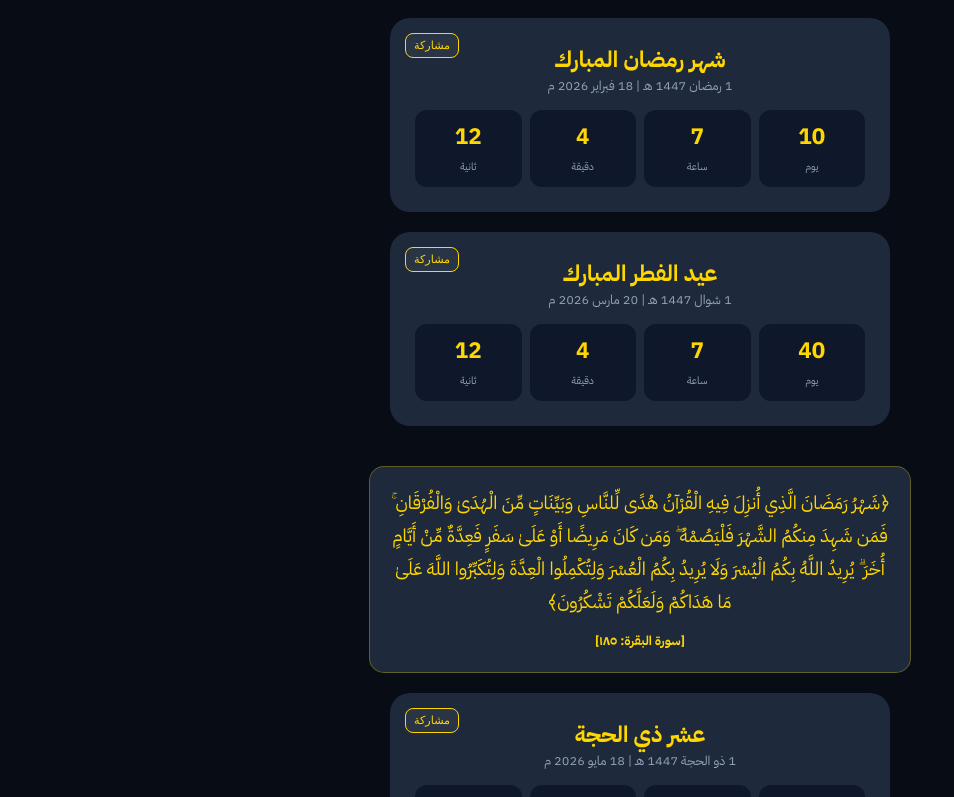
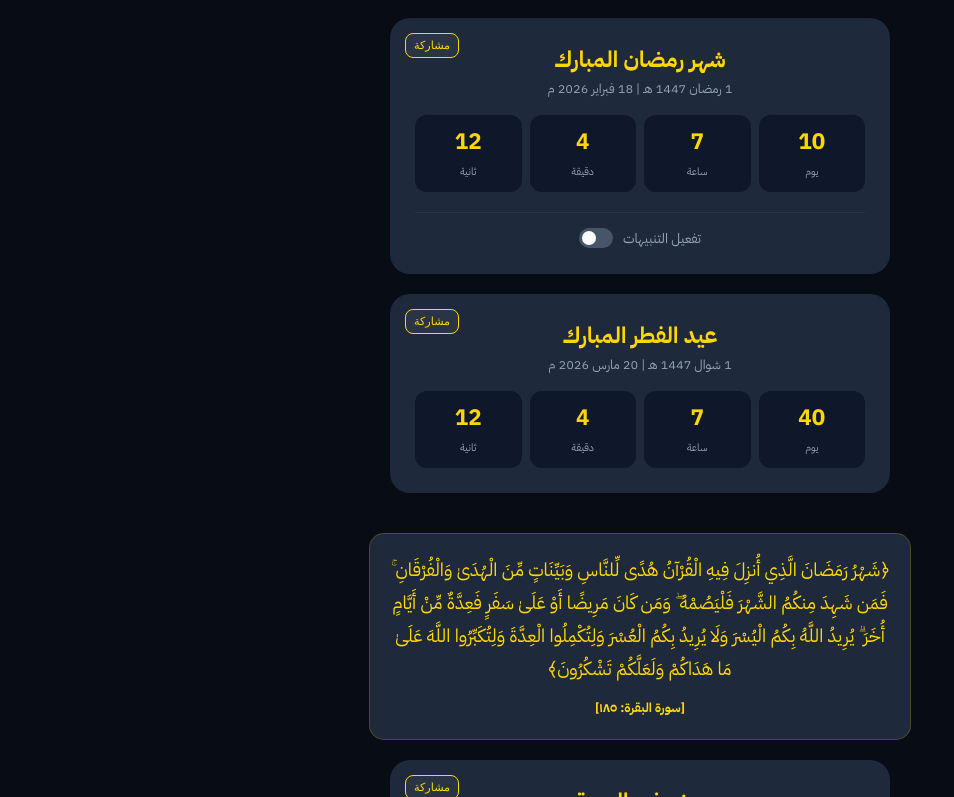
Before and after one commit to sdkd2039/residual, a plain HTML site: page index.html in a window 1280 px wide. Shown: the part 155-952 px from the top of the page, without its empty margins (0-954 px from the left). Drawn offline with Linux system fonts and the light colour scheme.

Commit message:
Add notification toggle and update event dates

```diff
--- a/index.html
+++ b/index.html
@@ -23,14 +23,23 @@
         .share-mini { position: absolute; top: 15px; left: 15px; background: rgba(255,255,255,0.05); border: 1px solid var(--accent); color: var(--accent); padding: 5px 8px; border-radius: 8px; cursor: pointer; font-size: 0.7rem; }
         html[dir="ltr"] .share-mini { left: auto; right: 15px; }
         .event-title { color: var(--accent); font-size: 1.4rem; font-weight: bold; }
-        .event-date { color: var(--text-muted); font-size: 0.8rem; margin-bottom: 15px; display: block; }
         .timer-grid { display: flex; justify-content: space-between; gap: 8px; margin-top: 15px; }
         .box { background: var(--box-bg); padding: 10px 5px; border-radius: 12px; flex: 1; }
         .num { display: block; font-size: 1.4rem; color: var(--accent); font-weight: bold; }
         .label { font-size: 0.65rem; color: var(--text-muted); }
-        .verse-box { background: var(--bg-card); padding: 20px; border-radius: 15px; max-width: 500px; text-align: center; line-height: 1.8; margin: 20px 0; border: 1px solid rgba(255, 215, 0, 0.3); }
-        .quran-text { display: block; font-size: 1.15rem; color: var(--accent); margin-bottom: 10px; direction: rtl !important; font-weight: 500; }
-        .translation-text { display: block; font-size: 0.85rem; color: var(--text-muted); font-style: italic; margin-top: 8px; }
+        .notify-row { margin-top: 20px; display: flex; align-items: center; justify-content: center; gap: 10px; font-size: 0.85rem; color: var(--text-muted); border-top: 1px solid rgba(255,255,255,0.05); padding-top: 15px; }
+
+        /* زر الإشعارات Switch */
+        .switch { position: relative; display: inline-block; width: 34px; height: 20px; }
+        .switch input { opacity: 0; width: 0; height: 0; }
+        .slider { position: absolute; cursor: pointer; top: 0; left: 0; right: 0; bottom: 0; background-color: #475569; transition: .4s; border-radius: 34px; }
+        .slider:before { position: absolute; content: ""; height: 14px; width: 14px; left: 3px; bottom: 3px; background-color: white; transition: .4s; border-radius: 50%; }
+        input:checked + .slider { background-color: var(--accent); }
+        input:checked + .slider:before { transform: translateX(14px); }
+
+        .verse-box { background: var(--bg-card); padding: 20px; border-radius: 15px; max-width: 500px; text-align: center; line-height: 1.8; margin: 20px 0; border: 1px solid rgba(255, 215, 0, 0.2); }
+        .quran-text { display: block; font-size: 1.15rem; color: var(--accent); direction: rtl !important; }
+        .translation-text { display: block; font-size: 0.85rem; color: var(--text-muted); font-style: italic; margin-top: 10px; }
         .verse-ref { display: block; margin-top: 10px; font-weight: bold; color: var(--accent); font-size: 0.8rem; }
     </style>
 </head>
@@ -46,19 +55,23 @@
     <div class="card">
         <button class="share-mini" onclick="doShare(0)" data-i18n="share">مشاركة</button>
         <div class="event-title" data-i18n="ramadan-title"></div>
-        <span class="event-date" data-i18n="ramadan-date"></span>
+        <span style="font-size: 0.8rem; color: var(--text-muted);" data-i18n="ramadan-date"></span>
         <div class="timer-grid">
             <div class="box"><span class="num" id="d1">0</span><span class="label" data-i18n="days"></span></div>
             <div class="box"><span class="num" id="h1">0</span><span class="label" data-i18n="hours"></span></div>
             <div class="box"><span class="num" id="m1">0</span><span class="label" data-i18n="mins"></span></div>
             <div class="box"><span class="num" id="s1">0</span><span class="label" data-i18n="secs"></span></div>
         </div>
+        <div class="notify-row">
+            <span data-i18n="notify">تفعيل التنبيهات</span>
+            <label class="switch"><input type="checkbox" onclick="toggleNotif()"><span class="slider"></span></label>
+        </div>
     </div>
 
     <div class="card">
         <button class="share-mini" onclick="doShare(1)" data-i18n="share">مشاركة</button>
         <div class="event-title" data-i18n="eid1-title"></div>
-        <span class="event-date" data-i18n="eid1-date"></span>
+        <span style="font-size: 0.8rem; color: var(--text-muted);" data-i18n="eid1-date"></span>
         <div class="timer-grid">
             <div class="box"><span class="num" id="d2">0</span><span class="label" data-i18n="days"></span></div>
             <div class="box"><span class="num" id="h2">0</span><span class="label" data-i18n="hours"></span></div>
@@ -76,7 +89,7 @@
     <div class="card">
         <button class="share-mini" onclick="doShare(2)" data-i18n="share">مشاركة</button>
         <div class="event-title" data-i18n="hajj-title"></div>
-        <span class="event-date" data-i18n="hajj-date"></span>
+        <span style="font-size: 0.8rem; color: var(--text-muted);" data-i18n="hajj-date"></span>
         <div class="timer-grid">
             <div class="box"><span class="num" id="d4">0</span><span class="label" data-i18n="days"></span></div>
             <div class="box"><span class="num" id="h4">0</span><span class="label" data-i18n="hours"></span></div>
@@ -88,7 +101,7 @@
     <div class="card">
         <button class="share-mini" onclick="doShare(3)" data-i18n="share">مشاركة</button>
         <div class="event-title" data-i18n="eid2-title"></div>
-        <span class="event-date" data-i18n="eid2-date"></span>
+        <span style="font-size: 0.8rem; color: var(--text-muted);" data-i18n="eid2-date"></span>
         <div class="timer-grid">
             <div class="box"><span class="num" id="d3">0</span><span class="label" data-i18n="days"></span></div>
             <div class="box"><span class="num" id="h3">0</span><span class="label" data-i18n="hours"></span></div>
@@ -107,13 +120,12 @@
         const i18n = {
             ar: {
                 "share": "مشاركة", "days": "يوم", "hours": "ساعة", "mins": "دقيقة", "secs": "ثانية",
-                "copy-msg": "تم نسخ التفاصيل بنجاح!", "ramadan-title": "شهر رمضان المبارك",
-                "ramadan-date": "1 رمضان 1447 هـ | 18 فبراير 2026 م",
+                "notify": "تفعيل التنبيهات", "copy-msg": "تم نسخ التفاصيل بنجاح!",
+                "ramadan-title": "شهر رمضان المبارك", "ramadan-date": "1 رمضان 1447 هـ | 18 فبراير 2026 م",
                 "eid1-title": "عيد الفطر المبارك", "eid1-date": "1 شوال 1447 هـ | 20 مارس 2026 م",
                 "hajj-title": "عشر ذي الحجة", "hajj-date": "1 ذو الحجة 1447 هـ | 18 مايو 2026 م",
                 "eid2-title": "عيد الأضحى المبارك", "eid2-date": "10 ذو الحجة 1447 هـ | 27 مايو 2026 م",
-                "v1-ref": "[سورة البقرة: ١٨٥]", "v2-ref": "[سورة البقرة: ١٩٧]",
-                "trans-1": "", "trans-2": "",
+                "v1-ref": "[سورة البقرة: ١٨٥]", "v2-ref": "[سورة البقرة: ١٩٧]", "trans-1": "", "trans-2": "",
                 "ramadan-pray": "بلغنا الله وإياكم شهر الصيام ونحن في أحسن حال.",
                 "eid1-pray": "تقبل الله منا ومنكم صالح الأعمال وعساكم من عواده.",
                 "hajj-pray": "خير أيام الدنيا.. أعاننا الله وإياكم فيها على ذكره وشكره وحسن عبادته.",
@@ -122,14 +134,14 @@
             },
             en: {
                 "share": "Share", "days": "Days", "hours": "Hrs", "mins": "Min", "secs": "Sec",
-                "copy-msg": "Countdown details copied successfully!", "ramadan-title": "Holy Ramadan",
-                "ramadan-date": "Feb 18, 2026",
+                "notify": "Notifications", "copy-msg": "Details copied successfully!",
+                "ramadan-title": "Holy Ramadan", "ramadan-date": "Feb 18, 2026",
                 "eid1-title": "Eid Al-Fitr", "eid1-date": "March 20, 2026",
                 "hajj-title": "10 Days of Hajj", "hajj-date": "May 18, 2026",
                 "eid2-title": "Eid Al-Adha", "eid2-date": "May 27, 2026",
                 "v1-ref": "[Surah Al-Baqarah: 185]", "v2-ref": "[Surah Al-Baqarah: 197]",
-                "trans-1": "“The month of Ramadhan [is that] in which was revealed the Qur'an, a guidance for the people and clear proofs of guidance and criterion...”",
-                "trans-2": "“Hajj is [during] well-known months, so whoever has made Hajj obligatory upon himself therein, there is [to be for him] no disobedience and no disputing during Hajj...”",
+                "trans-1": "“The month of Ramadhan [is that] in which was revealed the Qur'an...”",
+                "trans-2": "“Hajj is [during] well-known months...”",
                 "ramadan-pray": "May Allah let us reach Ramadan in the best state.",
                 "eid1-pray": "May Allah accept our good deeds. Happy Eid!",
                 "hajj-pray": "The best days of the world.. May Allah help us remember Him.",
@@ -163,11 +175,16 @@
             localStorage.setItem('theme', document.body.hasAttribute('data-theme') ? 'light' : 'dark');
         }
 
+        function toggleNotif() {
+            Notification.requestPermission().then(p => {
+                if(p === 'granted') alert(currentLang === 'ar' ? "تم تفعيل التنبيهات بنجاح!" : "Notifications enabled!");
+            });
+        }
+
         function doShare(idx) {
             const ids = ["1", "2", "4", "3"];
             const titlesAr = ["شهر رمضان المبارك", "عيد الفطر المبارك", "عشر ذي الحجة", "عيد الأضحى المبارك"];
             const titlesEn = ["Holy Ramadan", "Eid Al-Fitr", "10 Days of Hajj", "Eid Al-Adha"];
-
             const eventName = currentLang === 'ar' ? titlesAr[idx] : titlesEn[idx];
             const pray = currentLang === 'ar' ?
                 [i18n.ar["ramadan-pray"], i18n.ar["eid1-pray"], i18n.ar["hajj-pray"], i18n.ar["eid2-pray"]][idx] :
```
